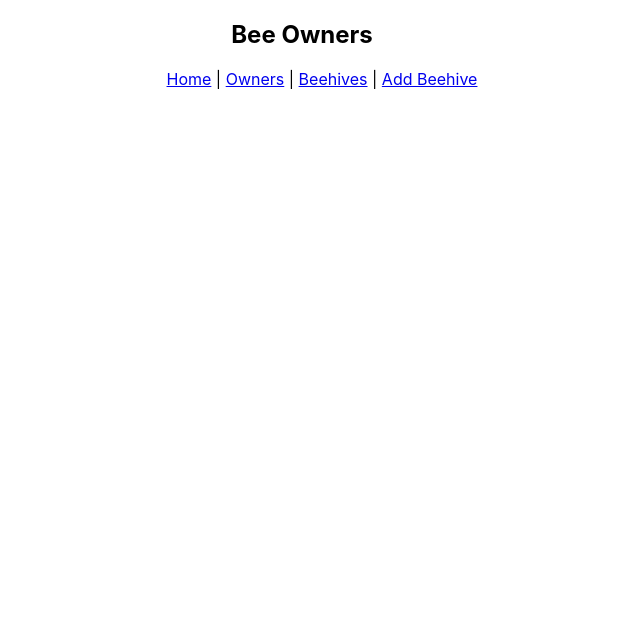
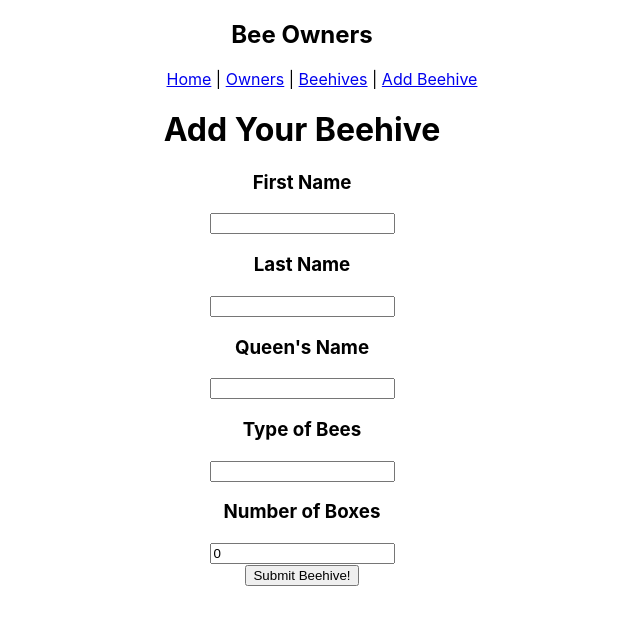
Before and after one commit to behman8/sinatra-beehive-project, a React (Create React App) app in the folder final-project-frontend/: page /beehiveform in a window 1280 px wide. Shown: the top 624 px of the page, without its empty margins (338-978 px from the left). Built offline with nearby package versions, Linux system fonts and the light colour scheme; no server answers.

Commit message:
Created fetch for my POST request, and added the form code to my BeehiveForm comp.

```diff
--- a/final-project-frontend/package.json
+++ b/final-project-frontend/package.json
@@ -8,6 +8,7 @@
     "@testing-library/user-event": "^12.8.3",
     "react": "^17.0.2",
     "react-dom": "^17.0.2",
+    "react-router-dom": "^5.2.0",
     "react-scripts": "4.0.3",
     "web-vitals": "^1.1.2"
   },
--- a/final-project-frontend/src/App.js
+++ b/final-project-frontend/src/App.js
@@ -1,6 +1,6 @@
 import './App.css';
-import {BrowserRouter as Router, Switch, Route} from "react-router-dom"
-import React, {useState, useEffect} from "react"
+import {BrowserRouter as Router, Switch, Route} from "react-router-dom";
+import React, {useState, useEffect} from "react";
 import WelcomePage from './components/WelcomePage';
 import BeehivesContainer from './components/BeehivesContainer';
 import OwnersContainer from './components/OwnersContainer';
@@ -14,20 +14,46 @@ function App() {
   useEffect(() => {
     fetch("http://localhost:9292/beehives")
     .then(resp => resp.json())
-    .then(data => {
-      setBeehives([...data])
+    .then(data => setBeehives([...data]))
+  }, []);
+
+  const addNewBeehive = (beehiveData) => {
+    let params = {
+      beehive: {...beehiveData}
+    }
+    fetch("http://localhost:9292/beehives", {
+      method: "POST",
+      headers: {
+        "Accept": "application/json",
+        "Content-Type": "application/json"
+      },
+      body: JSON.stringify(params)
     })
-  }, [])
+    .then(resp => resp.json())
+    .then(beehiveData => {
+      setBeehives(prev => {
+        return [...prev, beehiveData]
+      })
+    })
+  }
 
   return (
     <div className="App">
       <Router>
         <NavBar/>
         <Switch>
-          <Route path="/owners" ><OwnersContainer/></Route>
-          <Route path="/beehives" ><BeehivesContainer beehives={beehives} /></Route>
-          <Route path="/beehive-form"><BeehiveForm /></Route>
-          <Route exact path="/" ><WelcomePage/></Route>
+          <Route path="/owners" >
+            <OwnersContainer/>
+          </Route>
+          <Route path="/beehives" >
+            <BeehivesContainer beehives={beehives} />
+          </Route>
+          <Route path="/beehiveform">
+            <BeehiveForm addNewBeehive={addNewBeehive} />
+          </Route>
+          <Route exact path="/" >
+            <WelcomePage/>
+          </Route>
         </Switch>
       </Router>
     </div>
--- a/final-project-frontend/src/Components/BeehiveForm.jsx
+++ /dev/null
@@ -1,12 +0,0 @@
-import React from "react";
-
-function BeehiveForm() {
-    return (
-        <div>
-
-        </div>
-    )
-
-}
-
-export default BeehiveForm;
--- /dev/null
+++ b/final-project-frontend/src/components/BeehiveForm.jsx
@@ -0,0 +1,74 @@
+import React, { useState } from "react";
+
+function BeehiveForm({ addNewBeehive }) {
+
+    const [formData, setFormData] = useState({
+        queen_name: "",
+        type_of_bees: "",
+        number_of_boxes: 0,
+        owner_first_name: "",
+        owner_last_name: "",
+    });
+
+    const handleChange = (event) => {
+        setFormData((prev) => {
+            return {...prev, [event.target.id]: event.target.value}
+        })
+    }
+
+    const handleSubmit = (event) => {
+        event.preventDefault()
+        addNewBeehive(formData)
+    }
+
+    return (
+        <div>
+            <form className="form" onSubmit={handleSubmit}>
+                <h1>Add Your Beehive</h1>
+                <h3>First Name</h3>
+                    <input
+                        id="owner_first_name"
+                        type="text"
+                        value={formData["owner_first_name"]}
+                        onChange={handleChange}
+                    />
+                    <br/>
+                <h3>Last Name</h3>
+                    <input
+                        id="owner_last_name"
+                        type="text"
+                        value={formData["owner_last_name"]}
+                        onChange={handleChange}
+                    />
+                    <br/>
+                <h3>Queen's Name</h3>
+                    <input
+                        id="queen_name"
+                        type="text"
+                        value={formData["queen_name"]}
+                        onChange={handleChange}
+                    />
+                    <br/>
+                <h3>Type of Bees</h3>
+                    <input
+                        id="type_of_bees"
+                        type="text"
+                        value={formData["type_of_bees"]}
+                        onChange={handleChange}
+                    />
+                    <br/>
+                <h3>Number of Boxes</h3>
+                    <input
+                        id="number_of_boxes"
+                        type="text"
+                        value={formData["number_of_boxes"]}
+                        onChange={handleChange}
+                    />
+                    <br/>
+                    <button id="submit-button" type="submit">Submit Beehive!</button>
+            </form>
+        </div>
+    )
+};
+
+export default BeehiveForm;
--- a/final-project-frontend/src/Components/BeehivesContainer.jsx
+++ b/final-project-frontend/src/components/BeehivesContainer.jsx
@@ -1,5 +1,6 @@
 import React from "react";
 import BeehiveCard from "./BeehiveCard"
+
 function BeehivesContainer({ beehives }) {
     return (
         <div>
--- a/final-project-frontend/src/Components/NavBar.jsx
+++ b/final-project-frontend/src/components/NavBar.jsx
@@ -8,7 +8,7 @@ function Navbar() {
                 <div>
                     <h2>Bee Owners</h2>
                     <ul>
-                        <NavLink to="/">Home</NavLink> | <NavLink to="/owners">Owners</NavLink> | <NavLink to="/beehives">Beehives</NavLink> | <NavLink to="/beehive-form">Add Beehive</NavLink>
+                        <NavLink to="/">Home</NavLink> | <NavLink to="/owners">Owners</NavLink> | <NavLink to="/beehives">Beehives</NavLink> | <NavLink to="/beehiveform">Add Beehive</NavLink>
                     </ul>
                 </div>
             </nav>
```
Also changed, not shown: final-project-frontend/src/components/BeehiveCard.jsx (renamed from final-project-frontend/src/Components/BeehiveCard.jsx), final-project-frontend/src/components/OwnersContainer.jsx (renamed from final-project-frontend/src/Components/OwnersContainer.jsx), final-project-frontend/src/components/WelcomePage.jsx (renamed from final-project-frontend/src/Components/WelcomePage.jsx), 1 other file (tests, documents, lock files or other folders).
